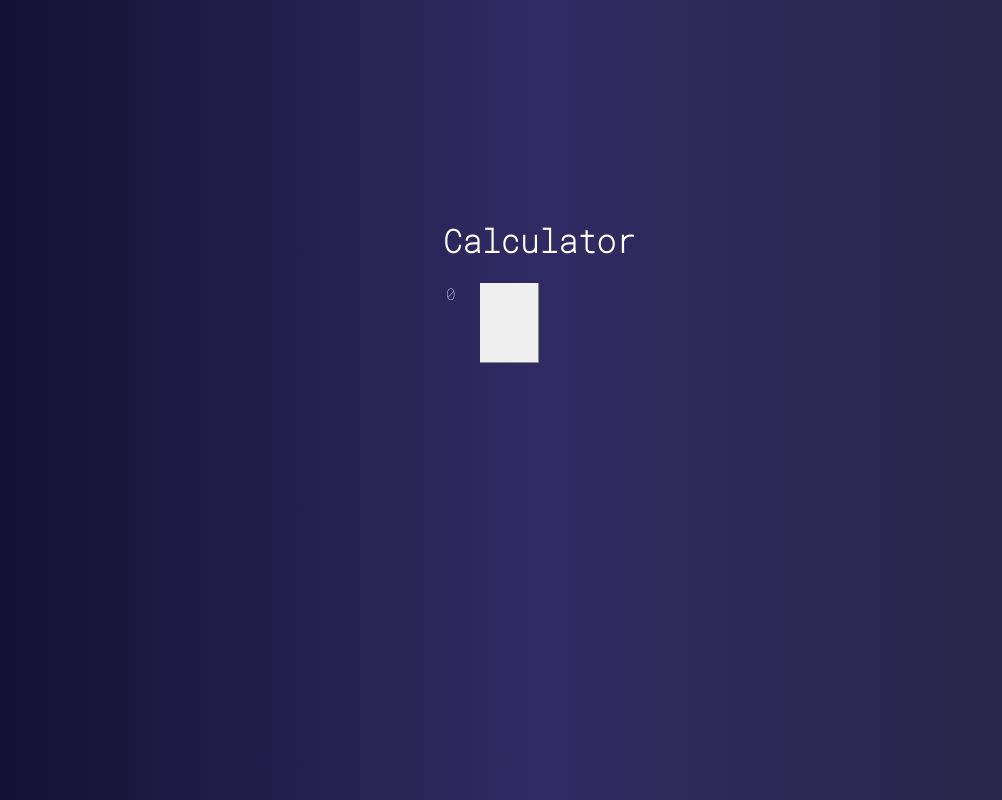
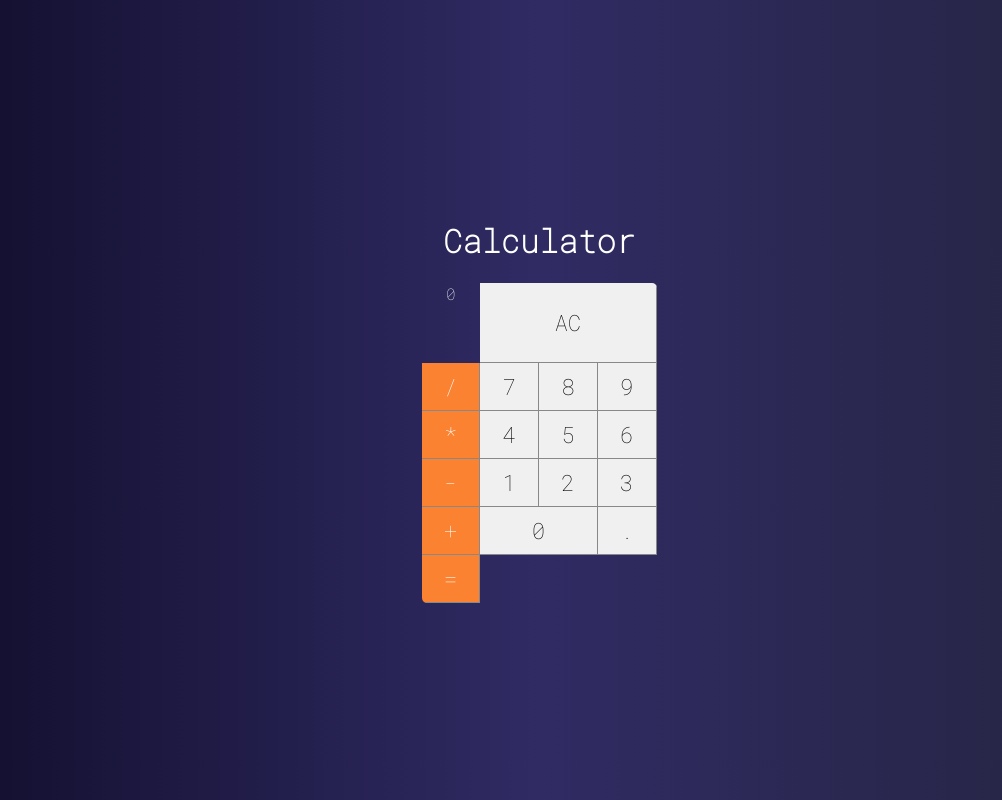
Before and after one commit to polyanetuag/calculator, a Vue app: page / in a window 1280 px wide. Shown: the whole page, without its empty margins (101-1103 px from the left). Built offline with nearby package versions, Linux system fonts and the light colour scheme.

Commit message:
component Button structure

```diff
--- a/src/main/Calculator.vue
+++ b/src/main/Calculator.vue
@@ -1,7 +1,23 @@
 <template>
   <div class="calculator">
     <Display />
-    <Button />
+    <Button label="AC" triple />
+    <Button label="/" operation />
+    <Button label="7" />
+    <Button label="8" />
+    <Button label="9" />
+    <Button label="*" operation />
+    <Button label="4" />
+    <Button label="5" />
+    <Button label="6" />
+    <Button label="-" operation />
+    <Button label="1" />
+    <Button label="2" />
+    <Button label="3" />
+    <Button label="+" operation />
+    <Button label="0" double />
+    <Button label="." />
+    <Button label="=" operation />
   </div>
 </template>
 
```
